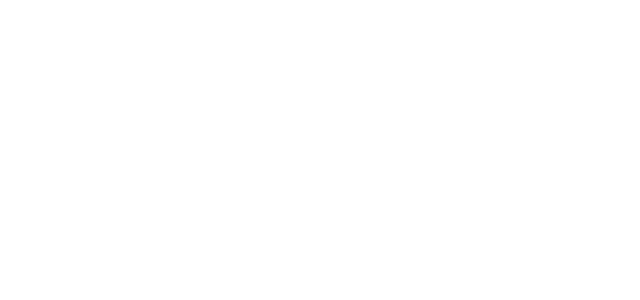
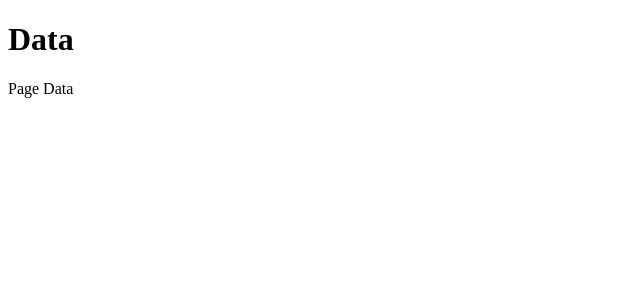
Before and after one commit to rizaljihadudin/react-router, a React (Vite) app: page /data in a window 1280 px wide. Shown: the top 300 px of the page, without its empty margins (0-640 px from the left). Built offline with nearby package versions, Linux system fonts and the light colour scheme.

Commit message:
feat : indexRoute

```diff
--- /dev/null
+++ b/src/components/Data.jsx
@@ -0,0 +1,8 @@
+export default function Data(){
+    return(
+        <>
+            <h1>Data</h1>
+            <p>Page Data</p>
+        </>
+    )
+}
--- a/src/main.jsx
+++ b/src/main.jsx
@@ -6,6 +6,7 @@ import About from './components/About.jsx'
 import Customer from './components/Customer.jsx'
 import Seller from './components/Seller.jsx'
 import Product from './components/Product.jsx'
+import Data from './components/Data.jsx'
 
 createRoot(document.getElementById('root')).render(
   <StrictMode>
@@ -15,6 +16,8 @@ createRoot(document.getElementById('root')).render(
         <Route path="/about" element={<About />}/>
         {/* Nested Routes */}
         <Route path='/data'>
+          {/* Index Route */}
+          <Route index element={<Data />} />
           <Route path="customers" element={<Customer />}/>
           <Route path="sellers" element={<Seller />}/>
           <Route path="product" element={<Product />}/>
```
